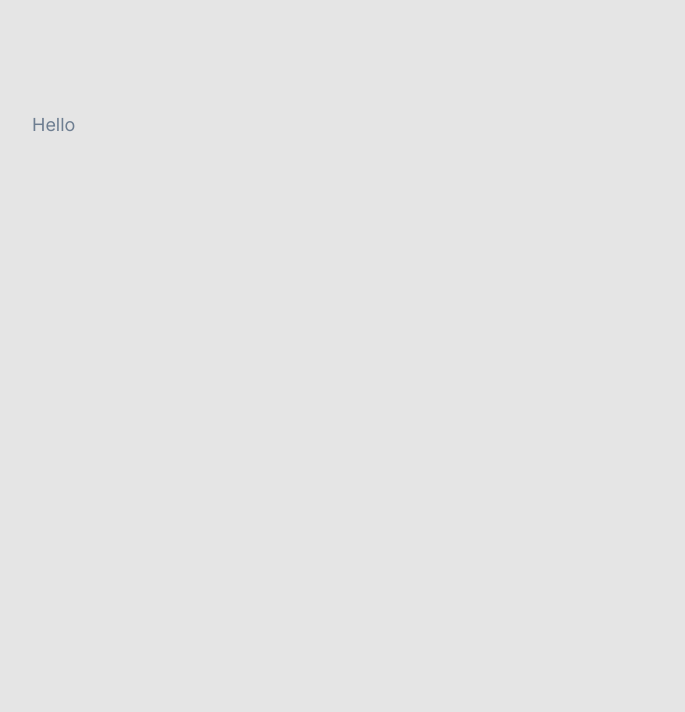
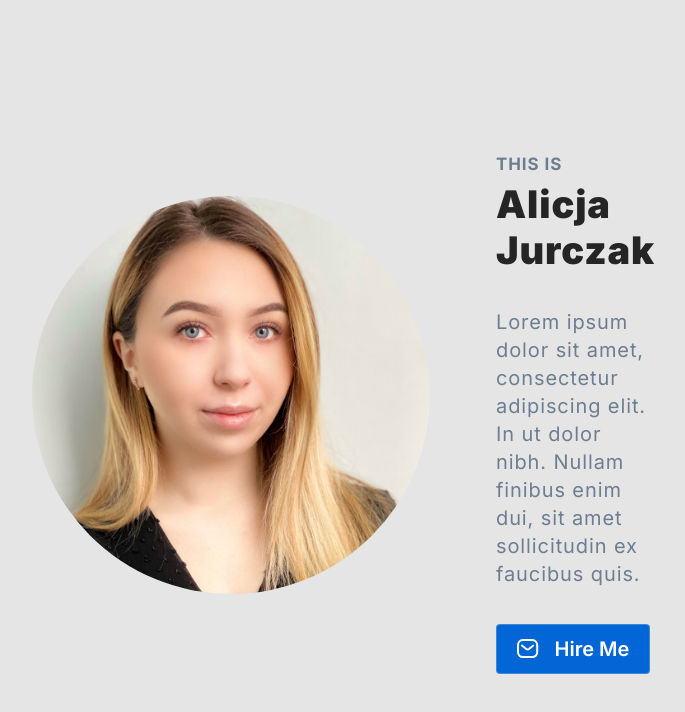
Before and after one commit to alajurczak/personal-homepage-react, a React (Create React App) app: page / in a window 1280 px wide. Shown: the top 712 px of the page, without its empty margins (313-998 px from the left). Built offline with nearby package versions, Linux system fonts and the light colour scheme.

Commit message:
PersonalInfo component added

```diff
--- a/src/App.js
+++ b/src/App.js
@@ -1,9 +1,8 @@
+import { PersonalInfo } from "./features/PersonalInfo";
 
 function App() {
   return (
-    <div>
-      Hello
-    </div>
+    <PersonalInfo />
   );
 }
 
--- a/src/GlobalStyle.js
+++ b/src/GlobalStyle.js
@@ -14,6 +14,7 @@ export const GlobalStyle = createGlobalStyle`
         background-color: ${({theme}) => theme.colors.mercury};
         padding: 115px 345px;
         font-size: 18px;
-        color: ${({theme}) => theme.colors.slateGray}
+        color: ${({theme}) => theme.colors.slateGray};
+        letter-spacing: 0.05em;
     }
 `;
--- /dev/null
+++ b/src/features/PersonalInfo/index.js
@@ -0,0 +1,19 @@
+import { Wrapper, Image, Caption, Name, Information, Header, Button, Icon } from "./styled";
+import personalPhoto from "./personalPhoto.jpg";
+
+export const PersonalInfo = () => (
+    <Wrapper>
+        <Image src={personalPhoto} alt="Alicja Jurczak" />
+        <Header>
+            <Caption>THIS IS</Caption>
+            <Name>Alicja Jurczak</Name>
+            <Information>
+                Lorem ipsum dolor sit amet, consectetur adipiscing elit. In ut dolor nibh. Nullam finibus enim dui, sit amet sollicitudin ex faucibus quis.
+            </Information>
+            <Button>
+                {<Icon />}
+                Hire Me
+                </Button>
+        </Header>
+    </Wrapper>
+);
--- /dev/null
+++ b/src/features/PersonalInfo/styled.js
@@ -0,0 +1,64 @@
+import styled from "styled-components";
+import { ReactComponent as message } from "./message.svg";
+export const Wrapper = styled.header`
+    max-width: 1216px;
+    display: grid;
+    grid-template-columns: auto 1fr;
+    grid-gap: 66px;
+    align-items: center;
+    margin: 0 auto;
+`;
+
+export const Image = styled.img`
+    max-width: 398px;
+    border-radius: 100%;
+`;
+
+export const Header = styled.div`
+    max-width: 633px;
+`;
+
+export const Caption = styled.p`
+    margin-top: 38px;
+    margin-bottom: 6px;
+    font-weight: 700;
+    font-size: 17px;
+    line-height: 130%;
+`;
+
+export const Name = styled.h1`
+    margin-top: 6px;
+    margin-bottom: 35px;
+    color: ${({ theme }) => theme.colors.mineShaft};
+    font-weight: 900;
+    font-size: 38px;
+    line-height: 46px;
+`;
+
+export const Information = styled.p`
+    max-width: 633px;
+    font-weight: 400;
+    font-size: 20px;
+    line-height: 140%;
+    padding-bottom: 16px;
+`;
+
+export const Button = styled.button`
+    width: 154px;
+    padding: 12px 16px;
+    background-color: ${({theme}) => theme.colors.scienceBlue};
+    border: 1px solid rgba(209, 213, 218, 0.3);
+    border-radius: 4px;
+    color: ${({theme}) => theme.colors.white};
+    font-weight: 600;
+    font-size: 20px;
+    line-height: 24px;
+    display: inline-flex;
+    flex-direction: row;
+    justify-content: center;
+    align-items: center;
+`;
+
+export const Icon = styled(message)`
+    margin-right: 16px;
+`;
```
Also changed, not shown: src/features/PersonalInfo/message.svg (added), src/features/PersonalInfo/personalPhoto.jpg (added).
